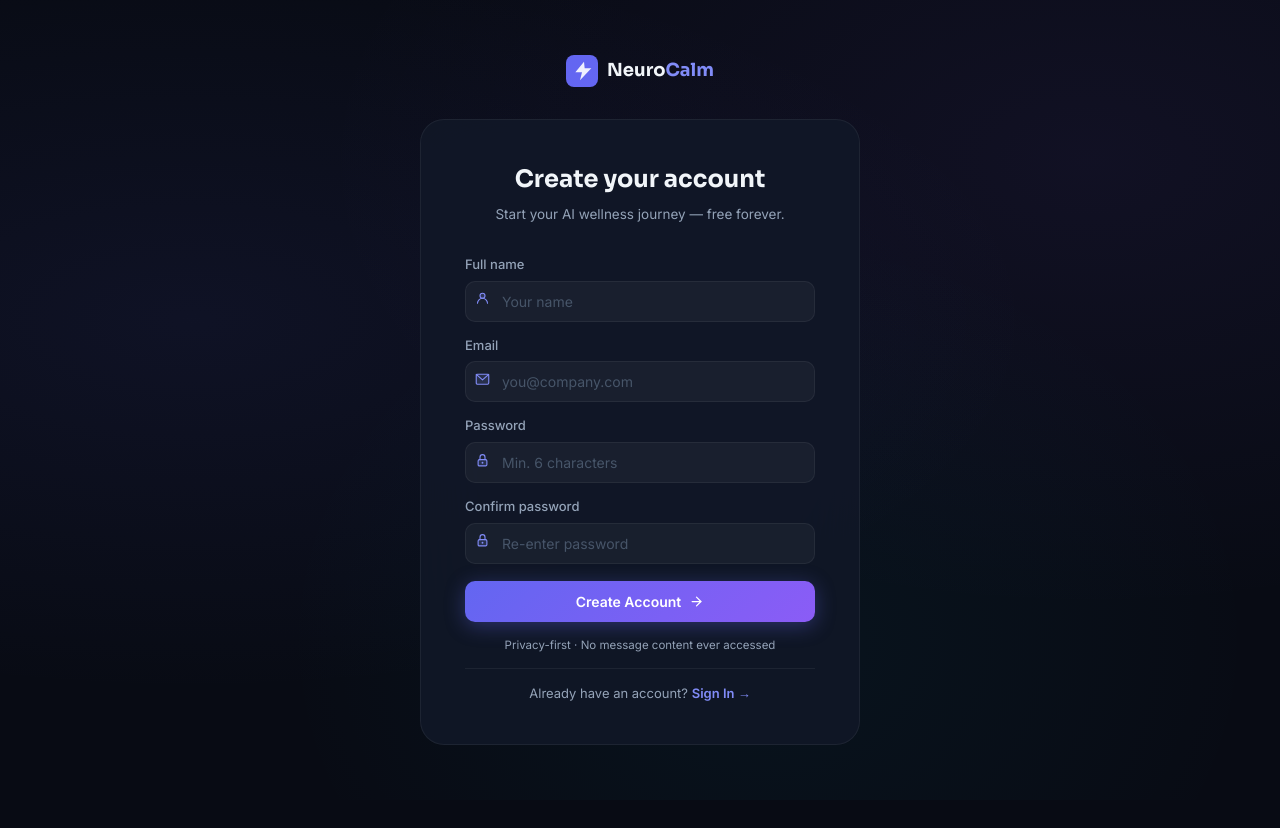
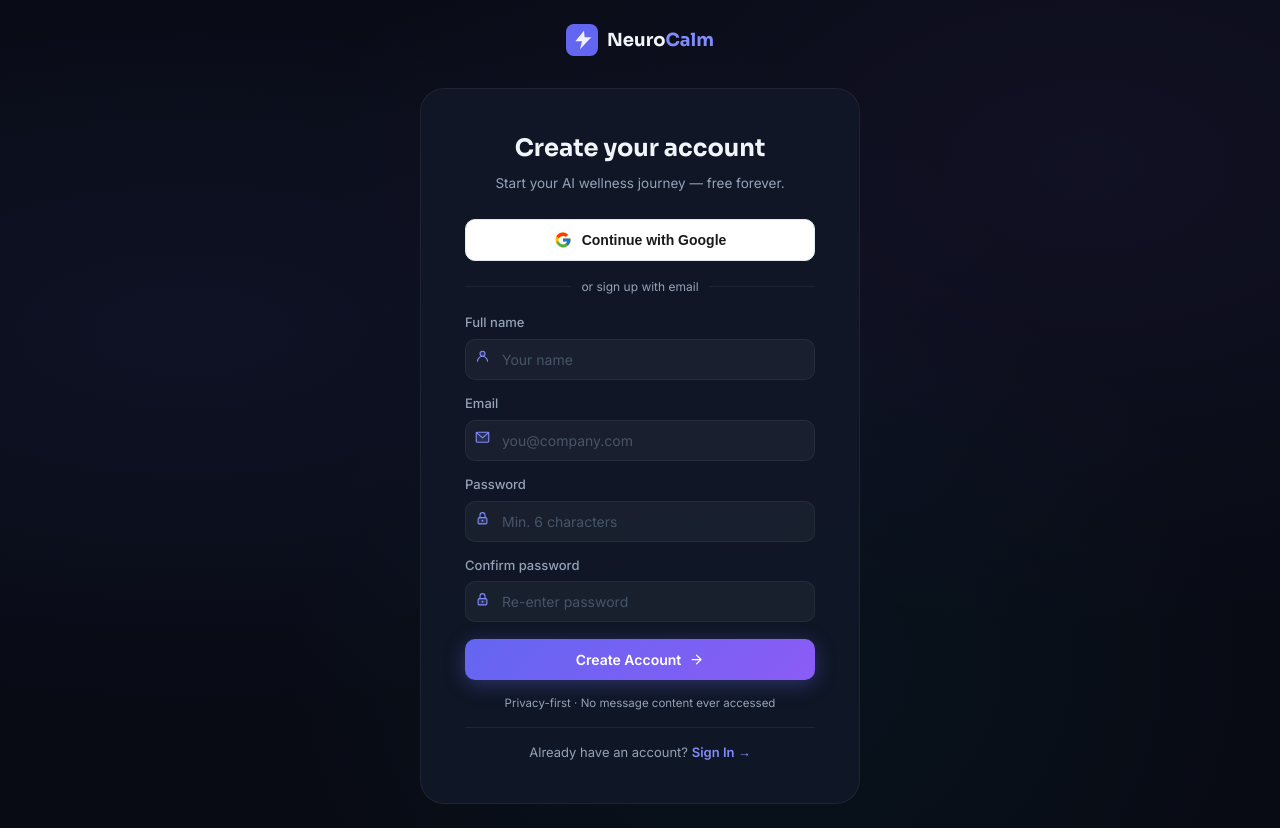
Before and after one commit to NamithChowdary9/NeuroCalm, a React (Create React App) app in the folder neurocalm-frontend/: page /signup in a window 1280 px wide. Before the commit the page ends 800 px from the top, so only its background shows below. Built offline with nearby package versions, Linux system fonts and the light colour scheme.

Commit message:
Add Google Sign-In with Firebase

```diff
--- a/neurocalm-frontend/package.json
+++ b/neurocalm-frontend/package.json
@@ -6,6 +6,7 @@
     "axios": "^1.6.7",
     "chart.js": "^4.4.2",
     "date-fns": "^4.4.0",
+    "firebase": "^10.12.0",
     "framer-motion": "^11.18.2",
     "lucide-react": "^0.344.0",
     "react": "^18.2.0",
--- /dev/null
+++ b/neurocalm-frontend/src/firebase.js
@@ -0,0 +1,31 @@
+import { initializeApp } from "firebase/app";
+import { getAuth, GoogleAuthProvider, signInWithPopup, signOut } from "firebase/auth";
+
+const firebaseConfig = {
+  apiKey:            "AIzaSyCF-w8Tcr2vx0mv-o75QT-4yandLS_Gpm8",
+  authDomain:        "neurocalm-87ded.firebaseapp.com",
+  projectId:         "neurocalm-87ded",
+  storageBucket:     "neurocalm-87ded.firebasestorage.app",
+  messagingSenderId: "308041012966",
+  appId:             "1:308041012966:web:cf4f28ef6ec1a8c06b9d27",
+  measurementId:     "G-5TK2KHWPQR",
+};
+
+const app      = initializeApp(firebaseConfig);
+export const auth     = getAuth(app);
+export const provider = new GoogleAuthProvider();
+
+export async function signInWithGoogle() {
+  const result = await signInWithPopup(auth, provider);
+  const user   = result.user;
+  return {
+    name:  user.displayName,
+    email: user.email,
+    photo: user.photoURL,
+    uid:   user.uid,
+  };
+}
+
+export async function signOutUser() {
+  await signOut(auth);
+}
--- a/neurocalm-frontend/src/pages/SignIn.jsx
+++ b/neurocalm-frontend/src/pages/SignIn.jsx
@@ -3,13 +3,40 @@
 import { ArrowRight } from "lucide-react";
 import { useEnergy } from "../context/EnergyContext";
 import { IconZapLogo, IconMail, IconLock } from "../components/NcIcons";
+import { signInWithGoogle } from "../firebase";
+
+function GoogleIcon() {
+  return (
+    <svg width="18" height="18" viewBox="0 0 48 48">
+      <path fill="#FFC107" d="M43.6 20.1H42V20H24v8h11.3C33.7 32.7 29.2 36 24 36c-6.6 0-12-5.4-12-12s5.4-12 12-12c3.1 0 5.8 1.1 7.9 3l5.7-5.7C34.5 6.5 29.5 4 24 4 12.9 4 4 12.9 4 24s8.9 20 20 20 20-8.9 20-20c0-1.3-.1-2.7-.4-3.9z"/>
+      <path fill="#FF3D00" d="M6.3 14.7l6.6 4.8C14.7 16 19 13 24 13c3.1 0 5.8 1.1 7.9 3l5.7-5.7C34.5 6.5 29.5 4 24 4 16.3 4 9.7 8.3 6.3 14.7z"/>
+      <path fill="#4CAF50" d="M24 44c5.2 0 9.9-2 13.4-5.2l-6.2-5.2C29.2 35.3 26.7 36 24 36c-5.2 0-9.6-3.3-11.3-8H6.3C9.7 35.7 16.3 44 24 44z"/>
+      <path fill="#1976D2" d="M43.6 20.1H42V20H24v8h11.3c-.8 2.3-2.3 4.2-4.3 5.6l6.2 5.2C41.1 35.5 44 30.2 44 24c0-1.3-.1-2.7-.4-3.9z"/>
+    </svg>
+  );
+}
 
 export default function SignIn() {
   const { setUser } = useEnergy();
   const navigate = useNavigate();
-  const [form,    setForm]    = useState({ email:"", password:"" });
-  const [error,   setError]   = useState("");
-  const [loading, setLoading] = useState(false);
+  const [form,       setForm]       = useState({ email:"", password:"" });
+  const [error,      setError]      = useState("");
+  const [loading,    setLoading]    = useState(false);
+  const [gLoading,   setGLoading]   = useState(false);
+
+  const handleGoogle = async () => {
+    setGLoading(true);
+    setError("");
+    try {
+      const user = await signInWithGoogle();
+      setUser(user);
+      navigate("/dashboard");
+    } catch (e) {
+      setError("Google sign-in failed. Please try again.");
+    } finally {
+      setGLoading(false);
+    }
+  };
 
   const submit = async e => {
     e.preventDefault();
@@ -32,7 +59,24 @@
 
       <div className="auth-card anim-fade-up">
         <h1 style={{ fontFamily:"Sora,sans-serif",fontWeight:700,fontSize:24,color:"var(--text)",marginBottom:6,textAlign:"center" }}>Welcome back</h1>
-        <p style={{ fontSize:13.5,color:"var(--text2)",textAlign:"center",marginBottom:28 }}>Sign in to your NeuroCalm account</p>
+        <p style={{ fontSize:13.5,color:"var(--text2)",textAlign:"center",marginBottom:24 }}>Sign in to your NeuroCalm account</p>
+
+        {/* Google Sign In */}
+        <button onClick={handleGoogle} disabled={gLoading}
+          style={{ width:"100%",display:"flex",alignItems:"center",justifyContent:"center",gap:10,padding:"11px 16px",borderRadius:10,background:"#fff",border:"1px solid #e2e8f0",cursor:"pointer",fontSize:14,fontWeight:600,color:"#1a1a1a",marginBottom:16,transition:"all 0.2s",opacity:gLoading?0.7:1 }}
+          onMouseEnter={e => e.currentTarget.style.background="#f8fafc"}
+          onMouseLeave={e => e.currentTarget.style.background="#fff"}
+        >
+          <GoogleIcon/>
+          {gLoading ? "Signing in…" : "Continue with Google"}
+        </button>
+
+        {/* Divider */}
+        <div style={{ display:"flex",alignItems:"center",gap:10,marginBottom:16 }}>
+          <div style={{ flex:1,height:1,background:"var(--border)" }}/>
+          <span style={{ fontSize:12,color:"var(--text2)" }}>or sign in with email</span>
+          <div style={{ flex:1,height:1,background:"var(--border)" }}/>
+        </div>
 
         <form onSubmit={submit} style={{ display:"flex",flexDirection:"column",gap:14 }}>
           <div style={{ display:"flex",flexDirection:"column",gap:6 }}>
--- a/neurocalm-frontend/src/pages/SignUp.jsx
+++ b/neurocalm-frontend/src/pages/SignUp.jsx
@@ -3,17 +3,44 @@
 import { ArrowRight } from "lucide-react";
 import { useEnergy } from "../context/EnergyContext";
 import { IconZapLogo, IconMail, IconLock, IconUser } from "../components/NcIcons";
+import { signInWithGoogle } from "../firebase";
+
+function GoogleIcon() {
+  return (
+    <svg width="18" height="18" viewBox="0 0 48 48">
+      <path fill="#FFC107" d="M43.6 20.1H42V20H24v8h11.3C33.7 32.7 29.2 36 24 36c-6.6 0-12-5.4-12-12s5.4-12 12-12c3.1 0 5.8 1.1 7.9 3l5.7-5.7C34.5 6.5 29.5 4 24 4 12.9 4 4 12.9 4 24s8.9 20 20 20 20-8.9 20-20c0-1.3-.1-2.7-.4-3.9z"/>
+      <path fill="#FF3D00" d="M6.3 14.7l6.6 4.8C14.7 16 19 13 24 13c3.1 0 5.8 1.1 7.9 3l5.7-5.7C34.5 6.5 29.5 4 24 4 16.3 4 9.7 8.3 6.3 14.7z"/>
+      <path fill="#4CAF50" d="M24 44c5.2 0 9.9-2 13.4-5.2l-6.2-5.2C29.2 35.3 26.7 36 24 36c-5.2 0-9.6-3.3-11.3-8H6.3C9.7 35.7 16.3 44 24 44z"/>
+      <path fill="#1976D2" d="M43.6 20.1H42V20H24v8h11.3c-.8 2.3-2.3 4.2-4.3 5.6l6.2 5.2C41.1 35.5 44 30.2 44 24c0-1.3-.1-2.7-.4-3.9z"/>
+    </svg>
+  );
+}
 
 export default function SignUp() {
   const { setUser } = useEnergy();
   const navigate = useNavigate();
-  const [form,    setForm]    = useState({ name:"", email:"", password:"", confirm:"" });
-  const [error,   setError]   = useState("");
-  const [loading, setLoading] = useState(false);
+  const [form,     setForm]     = useState({ name:"", email:"", password:"", confirm:"" });
+  const [error,    setError]    = useState("");
+  const [loading,  setLoading]  = useState(false);
+  const [gLoading, setGLoading] = useState(false);
 
   const strength = form.password.length===0?0:form.password.length<6?1:form.password.length<10?2:3;
   const sColor   = ["transparent","#F43F5E","#F59E0B","#10B981"][strength];
   const sLabel   = ["","Weak","Moderate","Strong"][strength];
+
+  const handleGoogle = async () => {
+    setGLoading(true);
+    setError("");
+    try {
+      const user = await signInWithGoogle();
+      setUser(user);
+      navigate("/dashboard");
+    } catch (e) {
+      setError("Google sign-in failed. Please try again.");
+    } finally {
+      setGLoading(false);
+    }
+  };
 
   const submit = async e => {
     e.preventDefault();
@@ -28,11 +55,6 @@
     navigate("/dashboard");
   };
 
-  const FIELDS = [
-    { name:"name",  label:"Full name", type:"text",  placeholder:"Your name",       IconComp:IconUser, auto:"name"  },
-    { name:"email", label:"Email",     type:"email", placeholder:"you@company.com", IconComp:IconMail, auto:"email" },
-  ];
-
   return (
     <div className="mesh-bg" style={{ minHeight:"100vh",display:"flex",flexDirection:"column",alignItems:"center",justifyContent:"center",padding:24 }}>
       <Link to="/" style={{ textDecoration:"none",display:"flex",alignItems:"center",gap:9,marginBottom:32 }}>
@@ -42,10 +64,30 @@
 
       <div className="auth-card anim-fade-up">
         <h1 style={{ fontFamily:"Sora,sans-serif",fontWeight:700,fontSize:24,color:"var(--text)",marginBottom:6,textAlign:"center" }}>Create your account</h1>
-        <p style={{ fontSize:13.5,color:"var(--text2)",textAlign:"center",marginBottom:28 }}>Start your AI wellness journey — free forever.</p>
+        <p style={{ fontSize:13.5,color:"var(--text2)",textAlign:"center",marginBottom:24 }}>Start your AI wellness journey — free forever.</p>
+
+        {/* Google Sign Up */}
+        <button onClick={handleGoogle} disabled={gLoading}
+          style={{ width:"100%",display:"flex",alignItems:"center",justifyContent:"center",gap:10,padding:"11px 16px",borderRadius:10,background:"#fff",border:"1px solid #e2e8f0",cursor:"pointer",fontSize:14,fontWeight:600,color:"#1a1a1a",marginBottom:16,transition:"all 0.2s",opacity:gLoading?0.7:1 }}
+          onMouseEnter={e => e.currentTarget.style.background="#f8fafc"}
+          onMouseLeave={e => e.currentTarget.style.background="#fff"}
+        >
+          <GoogleIcon/>
+          {gLoading ? "Signing up…" : "Continue with Google"}
+        </button>
+
+        {/* Divider */}
+        <div style={{ display:"flex",alignItems:"center",gap:10,marginBottom:16 }}>
+          <div style={{ flex:1,height:1,background:"var(--border)" }}/>
+          <span style={{ fontSize:12,color:"var(--text2)" }}>or sign up with email</span>
+          <div style={{ flex:1,height:1,background:"var(--border)" }}/>
+        </div>
 
         <form onSubmit={submit} style={{ display:"flex",flexDirection:"column",gap:13 }}>
-          {FIELDS.map(f => (
+          {[
+            { name:"name",  label:"Full name", type:"text",  placeholder:"Your name",       IconComp:IconUser, auto:"name"  },
+            { name:"email", label:"Email",     type:"email", placeholder:"you@company.com", IconComp:IconMail, auto:"email" },
+          ].map(f => (
             <div key={f.name} style={{ display:"flex",flexDirection:"column",gap:6 }}>
               <label style={{ fontSize:13,fontWeight:500,color:"var(--text2)" }}>{f.label}</label>
               <div style={{ position:"relative" }}>
```
Also changed, not shown: 1 other file (tests, documents, lock files or other folders).
